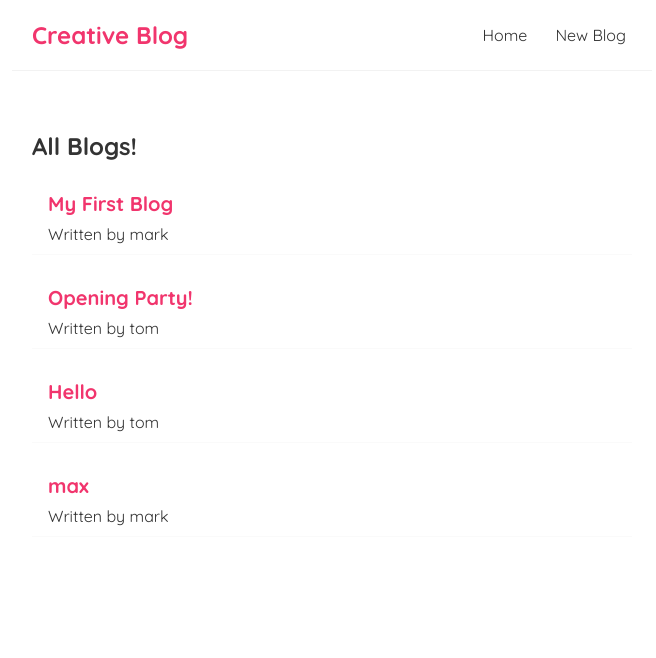
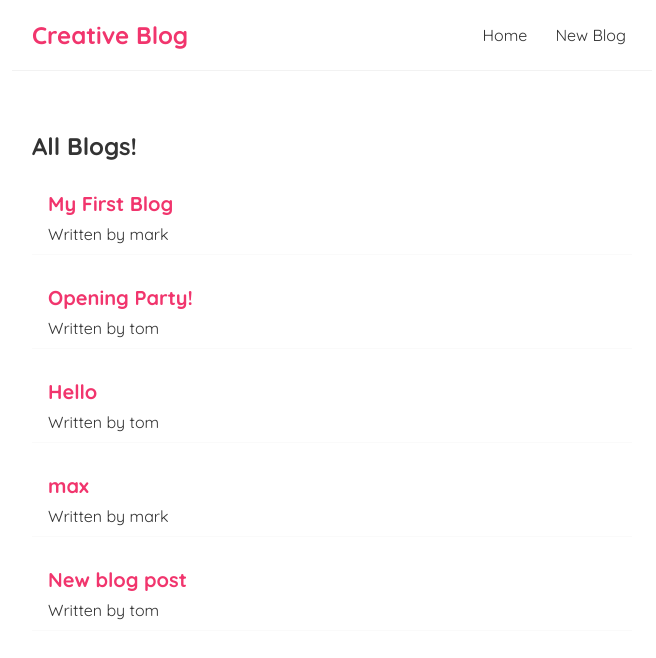
Before and after one commit to Max88-git/react-blog, a React (Create React App) app: page / in a window 1280 px wide. Shown: the top 658 px of the page, without its empty margins (308-964 px from the left). Built offline with nearby package versions, Linux system fonts and the light colour scheme; data requests are answered from the project's data file.

Commit message:
Redirect users to home page using useHistory hook

```diff
--- a/data/db.json
+++ b/data/db.json
@@ -23,6 +23,12 @@
       "body": "maximus",
       "author": "mark",
       "id": 4
+    },
+    {
+      "title": "New blog post",
+      "body": "Lorem Ipsum is simply dummy text of the printing and typesetting industry. Lorem Ipsum has been the industry's standard dummy text ever since the 1500s, when an unknown printer took a galley of type and scrambled it to make a type specimen book. It has survived not only five centuries, but also the leap into electronic typesetting, remaining essentially unchanged. It was popularised in the 1960s with the release of Letraset sheets containing Lorem Ipsum passages, and more recently with desktop publishing software like Aldus PageMaker including versions of Lorem Ipsum.",
+      "author": "tom",
+      "id": 5
     }
   ]
 }
--- a/src/Create.js
+++ b/src/Create.js
@@ -1,10 +1,12 @@
 import { useState } from "react";
+import { useHistory } from "react-router-dom";
 
 const Create = () => {
   const [title, setTitle] = useState('');
   const [body, setBody] = useState('');
   const [author, setAuthor] = useState('mark');
   const [isPending, setIsPending] = useState(false);
+  const history = useHistory();
 
   const handleSubmit = (e) => {
     e.preventDefault();
@@ -19,7 +21,10 @@ const Create = () => {
     }).then(() => {
       console.log('new blog added');
       setIsPending(false);
+      history.push('/');
     })
+
+
   }
 
   return (
```
